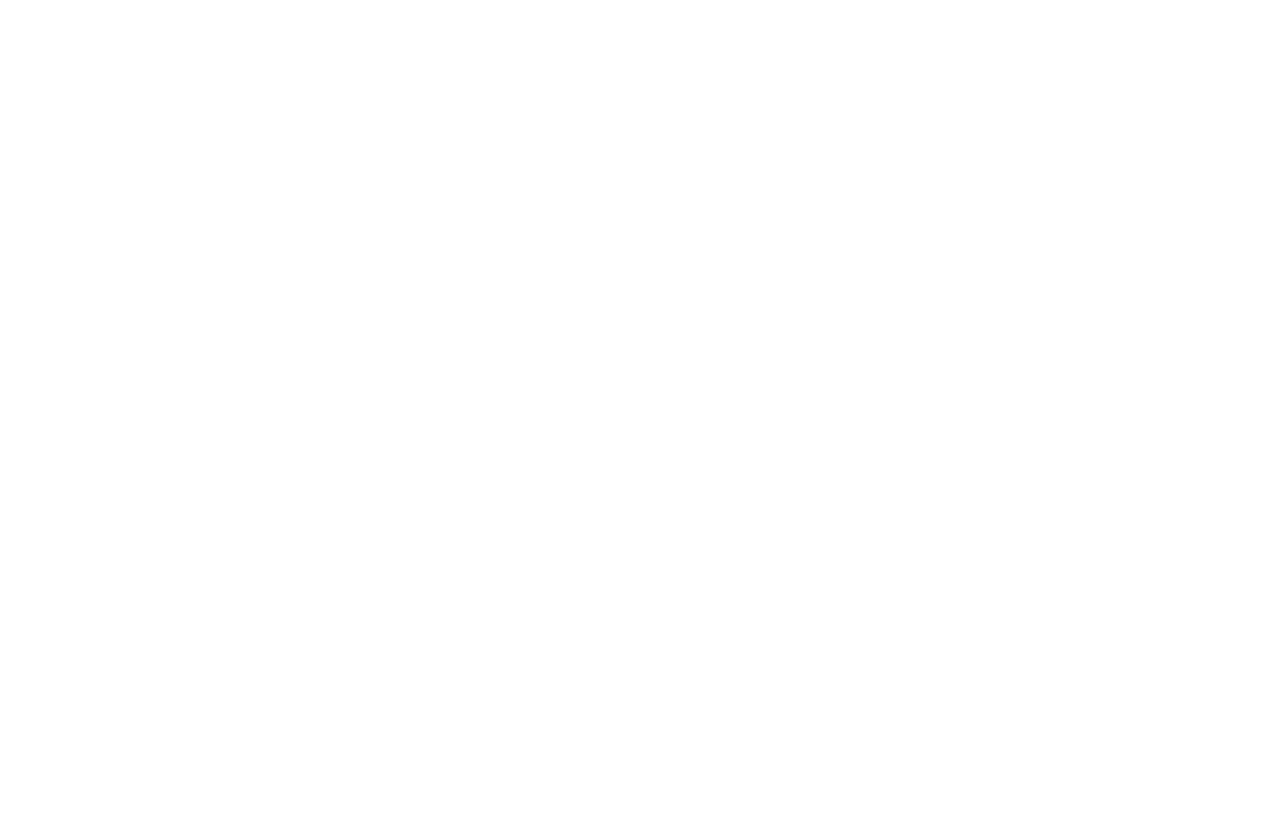
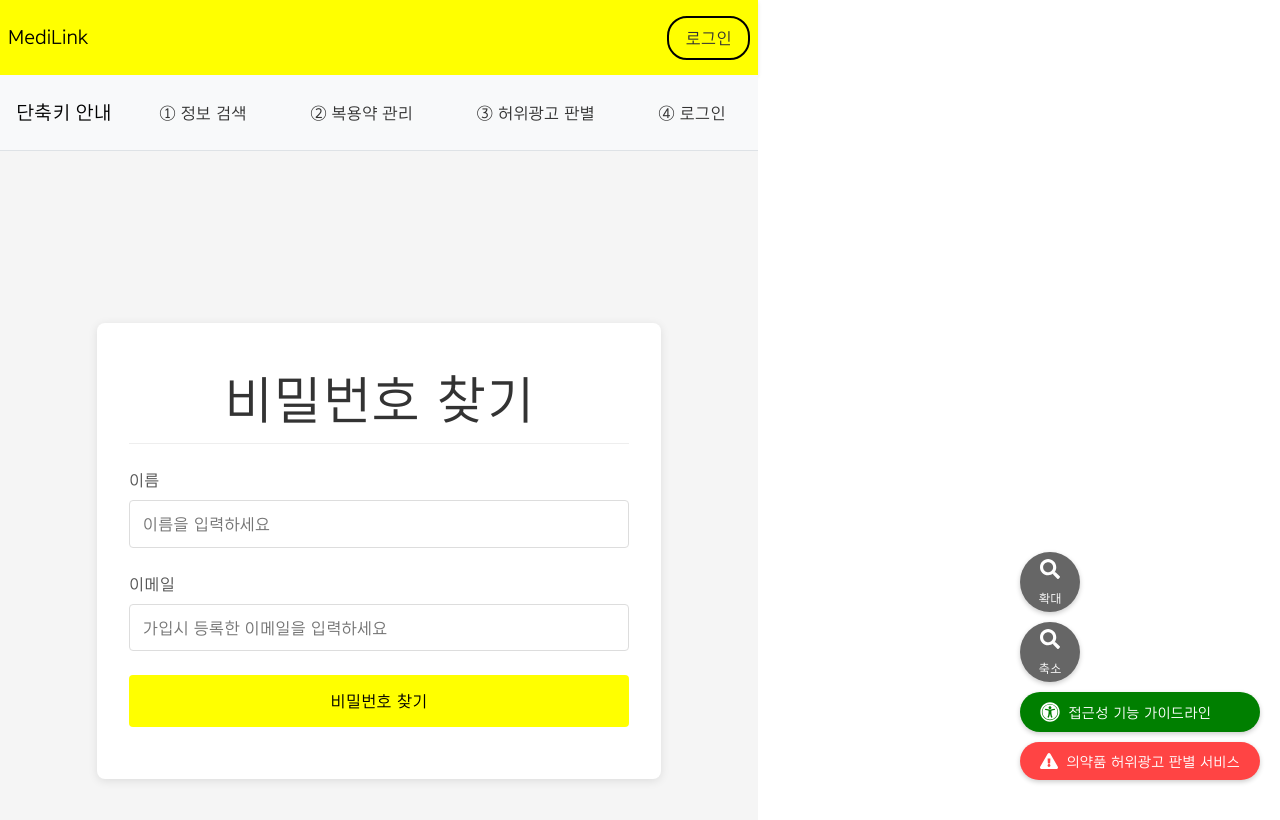
Before and after one commit to davJ-star/hanwha-ieum-seongwook, a React (Vite) app in the folder frontend/my-react-app/: page /forgotpw in a window 1280 px wide. Before the commit this address had no page. Shown: the top 820 px of the page. Built offline with nearby package versions, Linux system fonts and the light colour scheme.

Commit message:
feat: add forgot password route and update login link for consistency
- Introduced a new route for the Forgot Password page in App.tsx, enhancing user navigation options.
- Updated the Login page to link to the new forgot password route, ensuring consistency in navigation terminology.

```diff
--- a/frontend/my-react-app/src/App.tsx
+++ b/frontend/my-react-app/src/App.tsx
@@ -9,6 +9,7 @@ import DrugSearchResult from './pages/DrugSearchResult';
 import Secession from './pages/Secession'; //빨간 표시 무시
 import FADsearch from './pages/FADsearch';
 import Signup from './pages/signup';
+import ForgotPassword from './pages/forgotpw';
 import './assets/fonts/FontSet.css';
 import './styles/common.css';
 
@@ -25,6 +26,7 @@ function App() {
         <Route path="/secession" element={<Secession />} />
         <Route path="/FADsearch" element={<FADsearch />} />
         <Route path="/signup" element={<Signup />} />
+        <Route path="/forgotpw" element={<ForgotPassword />} />
       </Routes>
     </Router>
   );
--- a/frontend/my-react-app/src/pages/Login.tsx
+++ b/frontend/my-react-app/src/pages/Login.tsx
@@ -72,7 +72,7 @@ function Login() {
           </button>
           <div className="additional-buttons">
             <Link to="/signup">회원가입</Link>
-            <Link to="/forgot-password">비밀번호 찾기</Link>
+            <Link to="/forgotpw">비밀번호 찾기</Link>
           </div>
         </div>
       </div>
--- /dev/null
+++ b/frontend/my-react-app/src/pages/forgotpw.css
@@ -0,0 +1,81 @@
+.forgot-password-wrapper {
+  min-height: 100vh;
+  display: flex;
+  align-items: center;
+  justify-content: center;
+  background-color: #f5f5f5;
+  margin: 0;
+  padding: 0;
+}
+
+.forgot-password-container {
+  width: 100%;
+  max-width: 500px;
+  margin: 2rem;
+  padding: 2rem;
+  background-color: #ffffff;
+  border-radius: 8px;
+  box-shadow: 0 2px 10px rgba(0, 0, 0, 0.1);
+}
+
+.forgot-password-container h1 {
+  text-align: center;
+  margin: 0;
+  padding: 1rem 0;
+  color: #333;
+  border-bottom: 1px solid #eee;
+}
+
+.forgot-password-form {
+  padding-top: 1.5rem;
+  width: 100%;
+}
+
+.form-group {
+  margin-bottom: 1.5rem;
+}
+
+.form-group label {
+  display: block;
+  margin-bottom: 0.5rem;
+  color: #555;
+  font-weight: 500;
+}
+
+.form-group input {
+  width: 100%;
+  padding: 0.8rem;
+  border: 1px solid #ddd;
+  border-radius: 4px;
+  font-size: 1rem;
+  box-sizing: border-box;
+}
+
+.form-group input:focus {
+  outline: none;
+  border-color: #007bff;
+  box-shadow: 0 0 0 2px rgba(0,123,255,0.25);
+}
+
+.submit-button {
+  width: 100%;
+  padding: 1rem;
+  background-color: #007bff;
+  color: white;
+  border: none;
+  border-radius: 4px;
+  font-size: 1rem;
+  cursor: pointer;
+  transition: background-color 0.2s;
+}
+
+.submit-button:hover {
+  background-color: #0056b3;
+}
+
+.message {
+  margin-top: 1rem;
+  text-align: center;
+  color: #28a745;
+  padding: 0.5rem;
+}
--- /dev/null
+++ b/frontend/my-react-app/src/pages/forgotpw.tsx
@@ -0,0 +1,58 @@
+import React, { useState } from 'react';
+import './forgotpw.css';
+import Layout from '../components/Layout';
+import { Link } from 'react-router-dom';
+
+const ForgotPassword = () => {
+  const [email, setEmail] = useState('');
+  const [name, setName] = useState('');
+  const [message, setMessage] = useState('');
+
+  const handleSubmit = async (e: React.FormEvent) => {
+    e.preventDefault();
+    // TODO: 비밀번호 찾기 로직 구현
+    setMessage('입력하신 이메일로 비밀번호 재설정 링크가 전송되었습니다.');
+  };
+
+  return (
+    <Layout>
+      <div className="forgot-password-wrapper">
+        <div className="forgot-password-container">
+          <h1>비밀번호 찾기</h1>
+          <div className="forgot-password-form">
+            <form onSubmit={handleSubmit}>
+              <div className="form-group">
+                <label htmlFor="name">이름</label>
+                <input
+                  type="text"
+                  id="name"
+                  value={name}
+                  onChange={(e) => setName(e.target.value)}
+                  placeholder="이름을 입력하세요"
+                  required
+                />
+              </div>
+              <div className="form-group">
+                <label htmlFor="email">이메일</label>
+                <input
+                  type="email"
+                  id="email"
+                  value={email}
+                  onChange={(e) => setEmail(e.target.value)}
+                  placeholder="가입시 등록한 이메일을 입력하세요"
+                  required
+                />
+              </div>
+              <button type="submit" className="submit-button">
+                비밀번호 찾기
+              </button>
+            </form>
+            {message && <p className="message">{message}</p>}
+          </div>
+        </div>
+      </div>
+    </Layout>
+  );
+};
+
+export default ForgotPassword;
```
